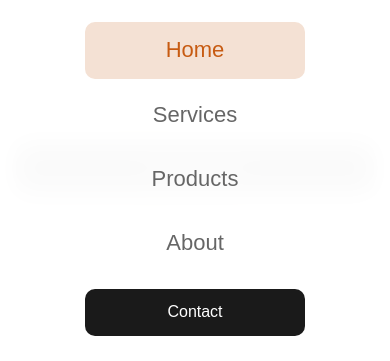
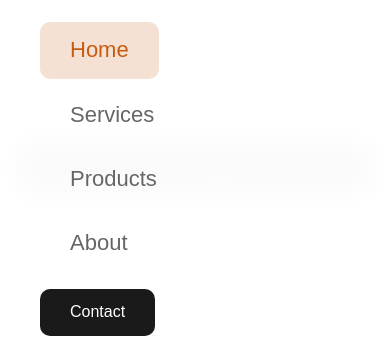
Before and after one commit to Morphiq2/Morphiq2.github.io, a plain HTML site: page index.html in a window 390 px wide. Both pictures are taken after a click on the button "Toggle menu". Shown: the part 243-604 px from the top of the page. Drawn offline with Linux system fonts and the light colour scheme.

Commit message:
Add files via upload

```diff
--- a/index.html
+++ b/index.html
@@ -8,6 +8,9 @@
 <meta charset="UTF-8">
 <meta name="viewport" content="width=device-width, initial-scale=1.0">
 <title>Morphiq Technologies — Intelligent Digital Solutions</title>
+<link rel="icon" type="image/png" href="logo.png">
+<link rel="shortcut icon" href="logo.png">
+<link rel="apple-touch-icon" href="logo.png">
 <style>
   :root {
     --clr-bg: #FFFFFF;
@@ -63,9 +66,9 @@
   .hamburger.open span:nth-child(1) { transform: translateY(7px) rotate(45deg); }
   .hamburger.open span:nth-child(2) { opacity: 0; }
   .hamburger.open span:nth-child(3) { transform: translateY(-7px) rotate(-45deg); }
-  .mobile-nav { display: none; position: fixed; inset: 0; background: rgba(255,255,255,0.98); backdrop-filter: blur(12px); z-index: 999; flex-direction: column; align-items: center; justify-content: center; gap: 8px; opacity: 0; pointer-events: none; transition: opacity .3s; }
+  .mobile-nav { display: none; position: fixed; inset: 0; background: rgba(255,255,255,0.98); backdrop-filter: blur(12px); z-index: 999; flex-direction: column; align-items: flex-start; justify-content: center; gap: 8px; padding: 0 40px; opacity: 0; pointer-events: none; transition: opacity .3s; }
   .mobile-nav.open { opacity: 1; pointer-events: all; }
-  .mobile-nav a { font-size: 22px; font-weight: 500; color: var(--clr-text-muted); padding: 10px 30px; border-radius: var(--radius-md); transition: color .2s, background .2s; width: 220px; text-align: center; }
+  .mobile-nav a { font-size: 22px; font-weight: 500; color: var(--clr-text-muted); padding: 10px 30px; border-radius: var(--radius-md); transition: color .2s, background .2s; width: auto; text-align: left; }
   .mobile-nav a:hover, .mobile-nav a.active { color: var(--clr-accent); background: var(--clr-accent-light); }
   .mobile-nav .m-cta { margin-top: 10px; background: var(--clr-text); color: #fff !important; font-size: 16px; }
   .mobile-nav .m-cta:hover { background: var(--clr-accent); }
```
Also changed, not shown: about.html (+5 -2 lines), contact.html (+3 -0 lines), portfolio.html (+3 -0 lines), products.html (+5 -2 lines), services.html (+5 -2 lines).
